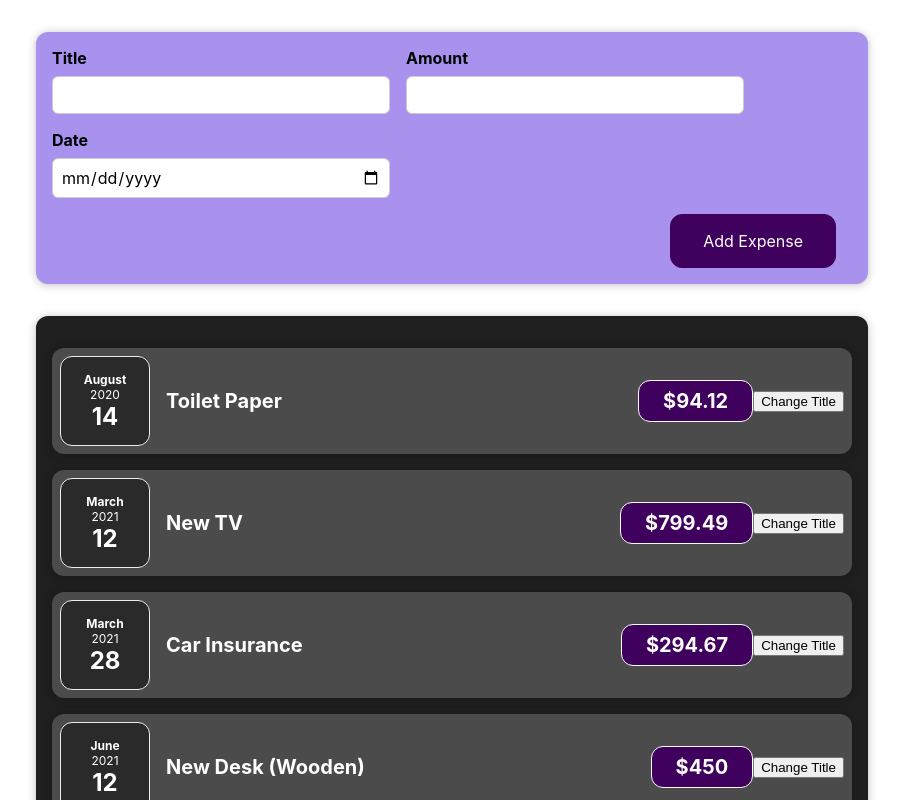
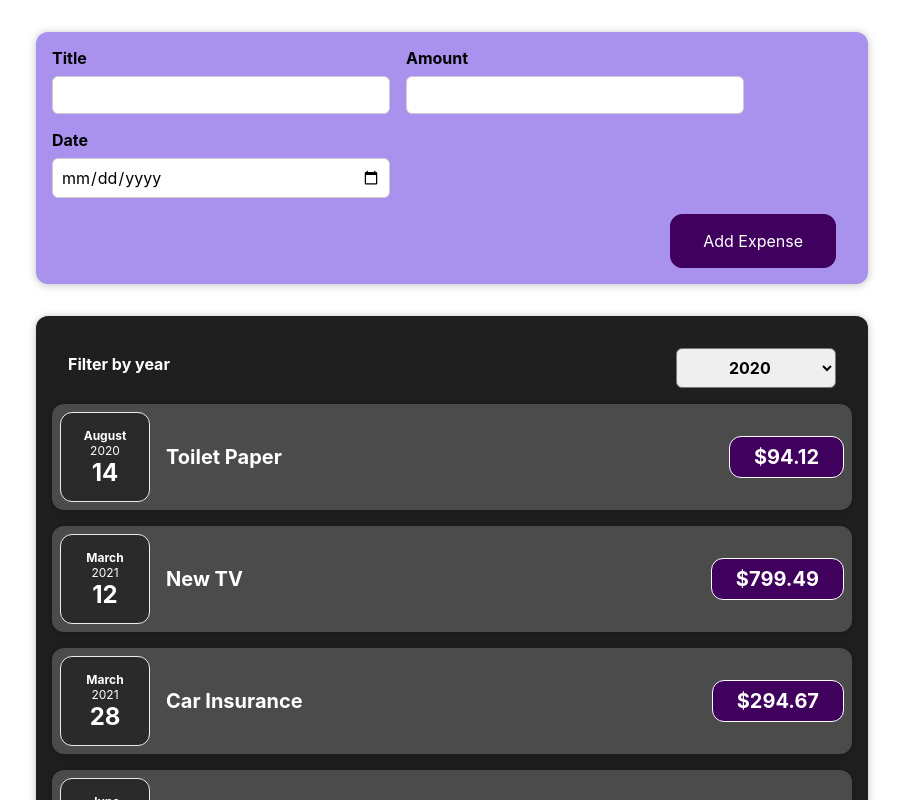
Before and after one commit to bhawna26/Expense-Tracker, a React (Create React App) app in the folder my-react-app/: page / in a window 1280 px wide. Shown: the top 800 px of the page, without its empty margins (188-1091 px from the left). Built offline with nearby package versions, Linux system fonts and the light colour scheme.

Commit message:
Dynamic Lists

```diff
--- a/my-react-app/src/App.js
+++ b/my-react-app/src/App.js
@@ -1,7 +1,7 @@
+import { useState } from 'react';
 import Expenses from './components/Expenses/Expenses';
 import NewExpense from './components/NewExpense/NewExpense';
-const App=()=>{
-  const expenses = [
+const dummyExpenses = [
   {
     id: 'e1',
     title: 'Toilet Paper',
@@ -22,9 +22,12 @@
     date: new Date(2021, 5, 12),
   },
 ];
+const App=()=>{
+  const[expenses,setExpenses]=useState(dummyExpenses);
   const addExpenseHandler = expense => {
-    console.log('In App.js');
-    console.log(expense);
+    setExpenses(prevExpenses=>{
+    return [expense,...prevExpenses];
+    });
   };
   return (
     <div>
--- a/my-react-app/src/components/Expenses/ExpenseItem.js
+++ b/my-react-app/src/components/Expenses/ExpenseItem.js
@@ -1,24 +1,17 @@
-import React, { useState } from 'react';
+import React from 'react';
+
 import ExpenseDate from './ExpenseDate';
 import Card from '../UI/Card';
 import './ExpenseItem.css';
 
-const ExpenseItem=(props)=> {
-  const [title, setTitle] = useState(props.title);
-  console.log('ExpenseItem evaluated by React');
-
-  const clickHandler = () => {
-    setTitle('Updated!');
-    console.log(title);
-  };
+const ExpenseItem = (props) => {
   return (
     <Card className='expense-item'>
       <ExpenseDate date={props.date} />
       <div className='expense-item__description'>
-        <h2>{title}</h2>
+        <h2>{props.title}</h2>
         <div className='expense-item__price'>${props.amount}</div>
       </div>
-      <button onClick={clickHandler}>Change Title</button>
     </Card>
   );
 }
--- a/my-react-app/src/components/Expenses/Expenses.js
+++ b/my-react-app/src/components/Expenses/Expenses.js
@@ -1,32 +1,27 @@
+import React, { useState } from 'react';
+
 import ExpenseItem from './ExpenseItem';
 import Card from '../UI/Card';
+import ExpensesFilter from './ExpensesFilter';
 import './Expenses.css';
 
-const Expenses=(props)=>{
+const Expenses = (props) => {
+  const [filteredYear, setFilteredYear] = useState('2020');
+
+  const filterChangeHandler = selectedYear => {
+    setFilteredYear(selectedYear);
+  };
+
   return (
-    <Card className="expenses">
-      <ExpenseItem
-        title={props.items[0].title}
-        amount={props.items[0].amount}
-        date={props.items[0].date}
-      />
-      <ExpenseItem
-        title={props.items[1].title}
-        amount={props.items[1].amount}
-        date={props.items[1].date}
-      />
-      <ExpenseItem
-        title={props.items[2].title}
-        amount={props.items[2].amount}
-        date={props.items[2].date}
-      />
-      <ExpenseItem
-        title={props.items[3].title}
-        amount={props.items[3].amount}
-        date={props.items[3].date}
-      />
-    </Card>
+    <div>
+      <Card className='expenses'>
+        <ExpensesFilter selected={filteredYear} onChangeFilter={filterChangeHandler} />
+        {props.items.map((expense)=>(
+        <ExpenseItem key={expense.id} title={expense.title} date={expense.date} amount={expense.amount}/>
+        ))};
+      </Card>
+    </div>
   );
-}
+};
 
 export default Expenses;
--- /dev/null
+++ b/my-react-app/src/components/Expenses/ExpensesFilter.css
@@ -0,0 +1,24 @@
+.expenses-filter {
+  color: white;
+  padding: 0 1rem;
+}
+
+.expenses-filter__control {
+  display: flex;
+  width: 100%;
+  align-items: center;
+  justify-content: space-between;
+  margin: 1rem 0;
+}
+
+.expenses-filter label {
+  font-weight: bold;
+  margin-bottom: 0.5rem;
+}
+
+.expenses-filter select {
+  font: inherit;
+  padding: 0.5rem 3rem;
+  font-weight: bold;
+  border-radius: 6px;
+}
--- /dev/null
+++ b/my-react-app/src/components/Expenses/ExpensesFilter.js
@@ -0,0 +1,25 @@
+import React from 'react';
+
+import './ExpensesFilter.css';
+
+const ExpensesFilter = (props) => {
+  const dropdownChangeHandler = (event) => {
+    props.onChangeFilter(event.target.value);
+  };
+
+  return (
+    <div className='expenses-filter'>
+      <div className='expenses-filter__control'>
+        <label>Filter by year</label>
+        <select value={props.selected} onChange={dropdownChangeHandler}>
+          <option value='2022'>2022</option>
+          <option value='2021'>2021</option>
+          <option value='2020'>2020</option>
+          <option value='2019'>2019</option>
+        </select>
+      </div>
+    </div>
+  );
+};
+
+export default ExpensesFilter;
```
Also changed, not shown: my-react-app/src/components/NewExpense/ExpenseForm.js (+21 -1 lines). Lines whose indentation alone changed are shown as unchanged.
